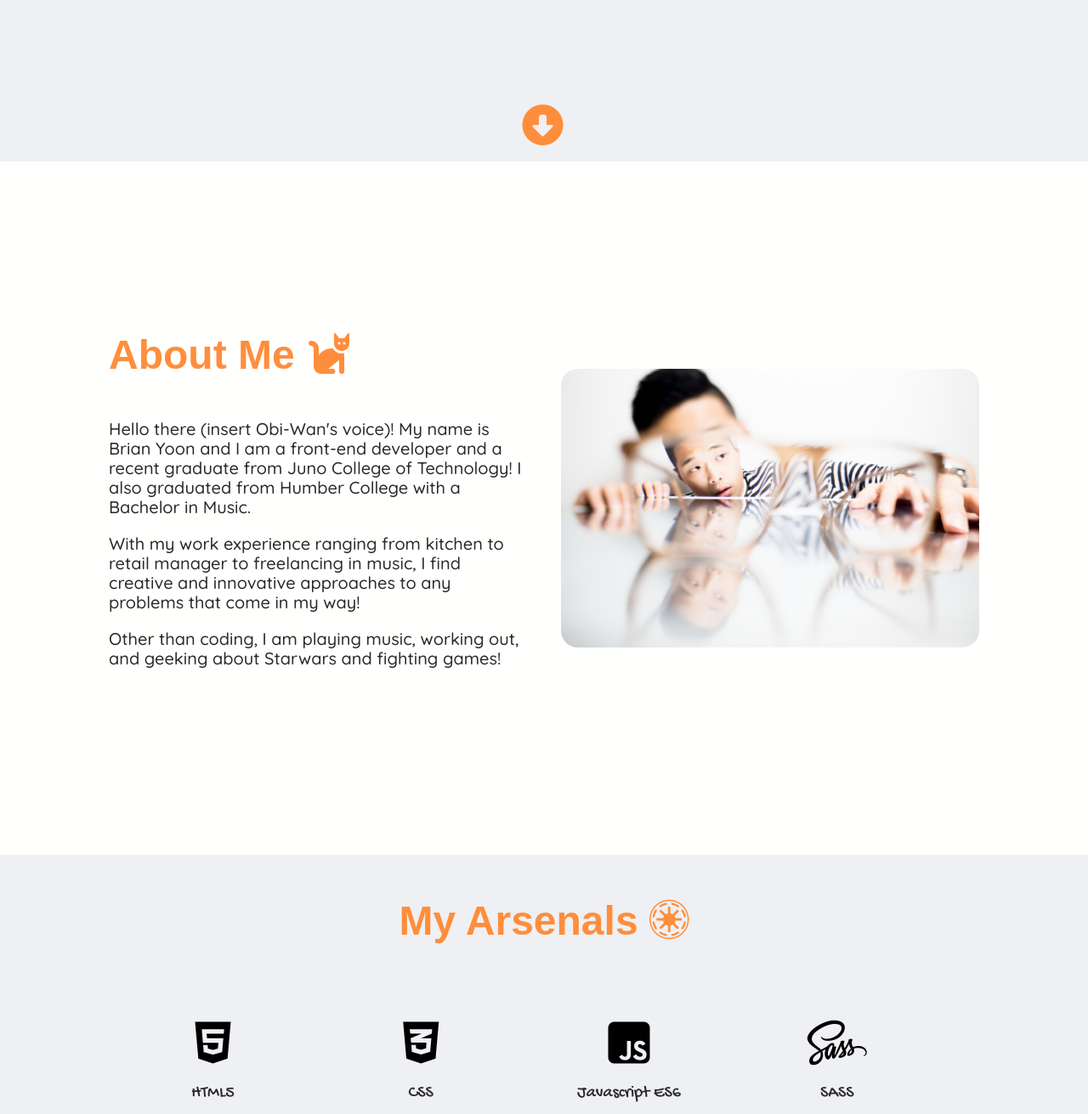
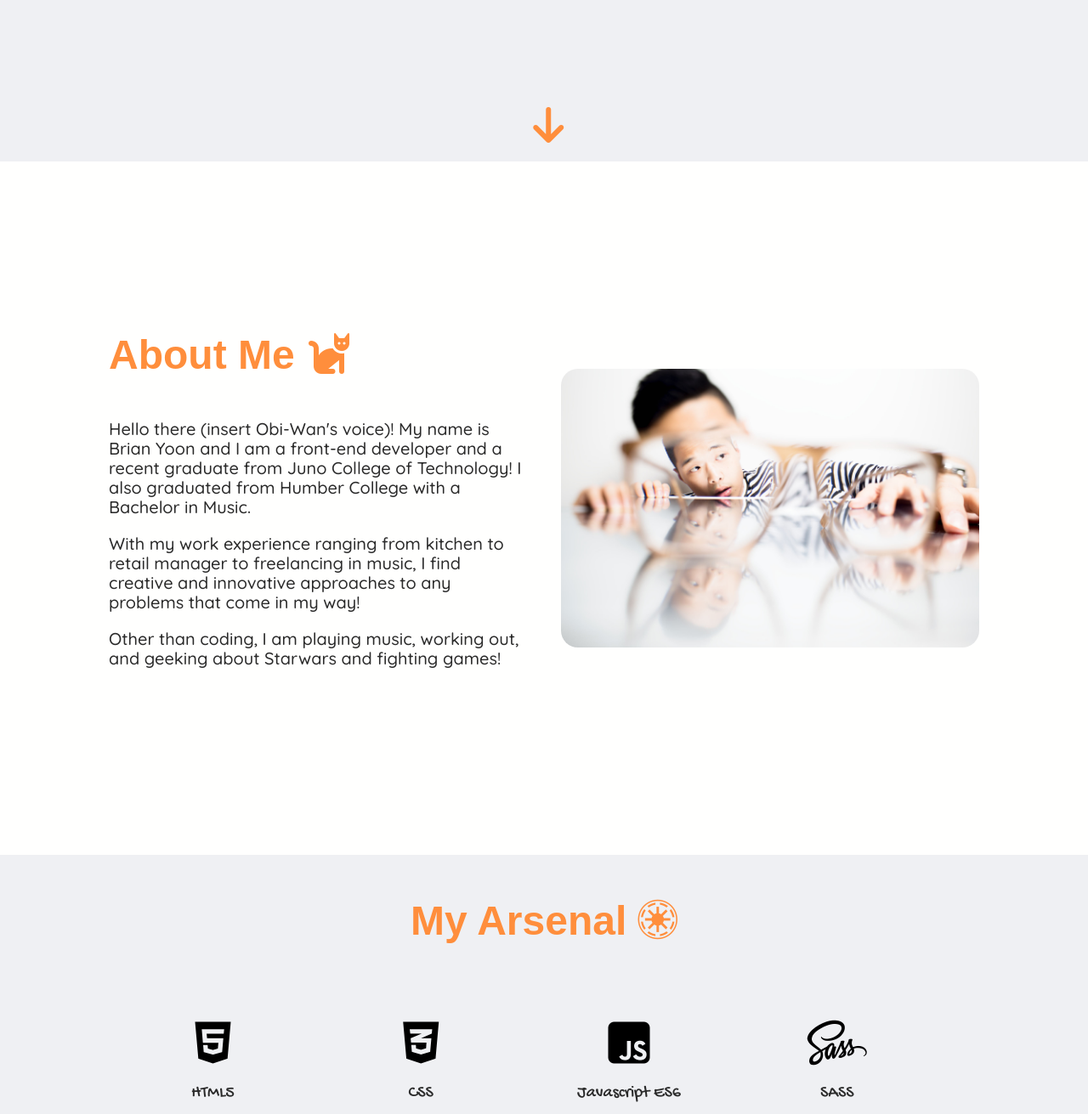
Before and after one commit to BrianYoon91/brian-yoonique-portfolio, a plain HTML site: page index.html in a window 1280 px wide. Shown: the part 610-1921 px from the top of the page at 85% size. Drawn offline with Linux system fonts and the light colour scheme; a web font is replaced by a local one.

Commit message:
final couple tweaks

```diff
--- a/index.html
+++ b/index.html
@@ -33,7 +33,7 @@
                 <i class="fa-solid fa-drum"></i>
             </div>
         </div>
-        <div class="downArrow"><i class="fa-solid fa-circle-down"></i></div>
+        <div class="downArrow"><i class="fa-solid fa-arrow-down"></i></div>
 
     </header>
 
@@ -54,7 +54,7 @@
 
         <div class="wrapper">
             <secton class="mySkills" id="mySkills">
-                <h3>My Arsenals <i class="fa-brands fa-galactic-republic"></i></h3>
+                <h3>My Arsenal <i class="fa-brands fa-galactic-republic"></i></h3>
 
                 <ul class="skillsIcon">
                     <li>
--- a/styles/sass/partials/_header.scss
+++ b/styles/sass/partials/_header.scss
@@ -172,7 +172,7 @@ header {
     justify-content: center;
     position: absolute;
     bottom: 20px;
-    left: 48%;
+    left: 49%;
     color: $headingColor;
     font-size: 3rem;
     animation: floating 1.2s ease-in 1.5s infinite;
--- a/styles/sass/partials/_mediaQueries.scss
+++ b/styles/sass/partials/_mediaQueries.scss
@@ -20,7 +20,7 @@
 
         .downArrow {
             font-size: 2rem;
-            left: 45%;
+            left: 48%;
         }
     }
 
```
Also changed, not shown: styles/styles.css.
